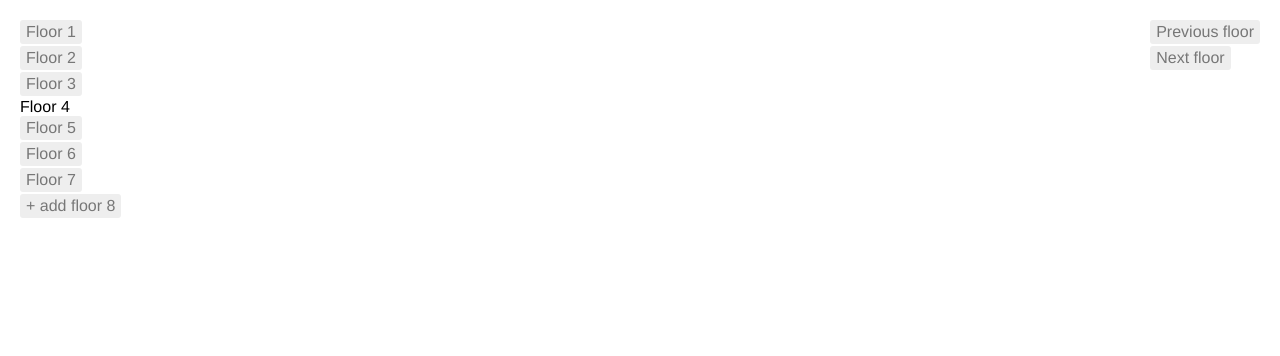
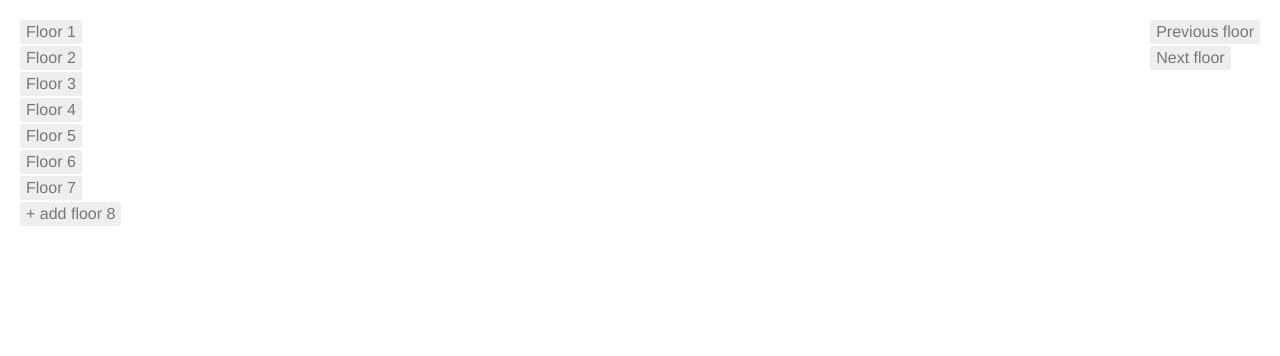
Before and after one commit to MelanieRIL18/practicegit, a plain HTML site: page index.html in a window 1280 px wide. Shown: the top 356 px of the page. Drawn offline with nearby package versions, Linux system fonts and the light colour scheme; a script that the page names is missing.

Commit message:
erreur corrigée

```diff
--- a/index.html
+++ b/index.html
@@ -23,7 +23,7 @@
 				<li><a>Floor 1</a></li>
 				<li><a>Floor 2</a></li>
 				<li><a>Floor 3</a></li>
-				<li>Floor 4</li></li>
+				<li><a>Floor 4</a></li>
 				<li><a>Floor 5</a></li>
 				<li><a>Floor 6</a></li>
 				<li><a>Floor 7</a></li>
```
